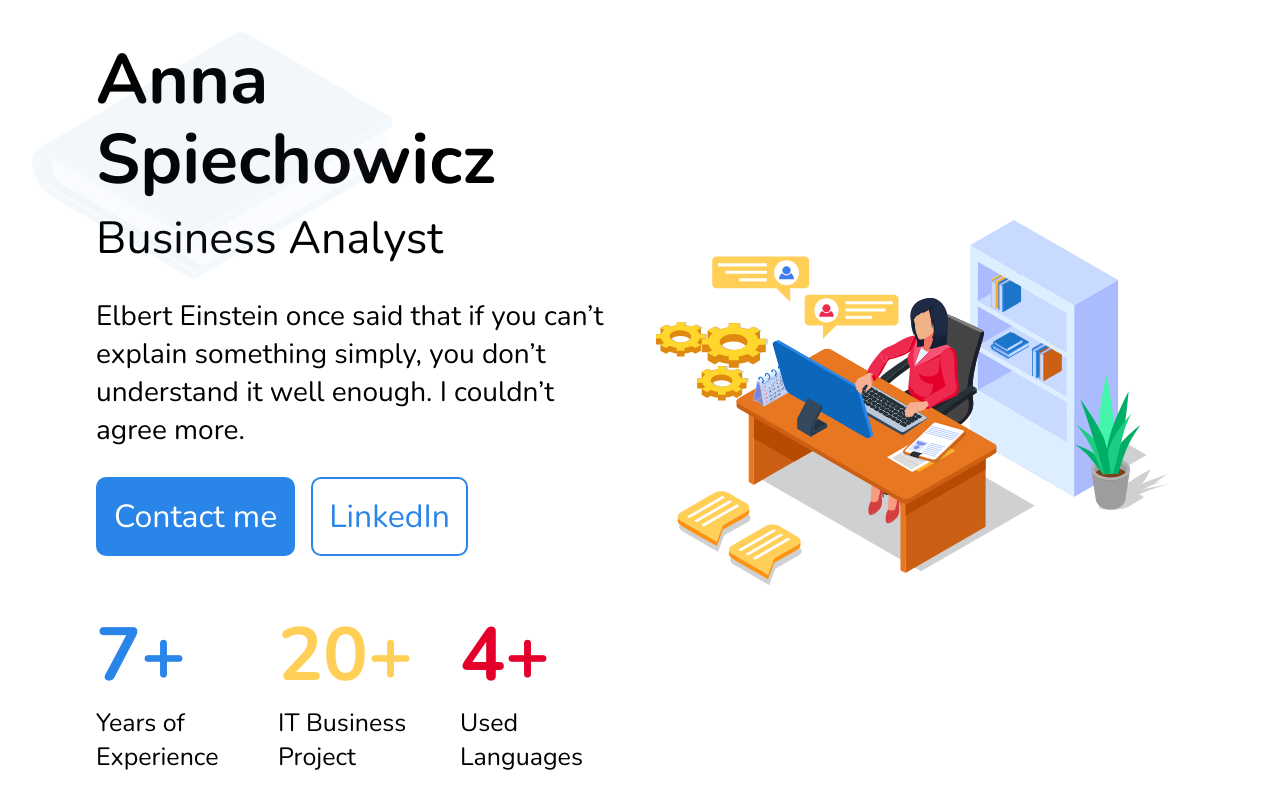
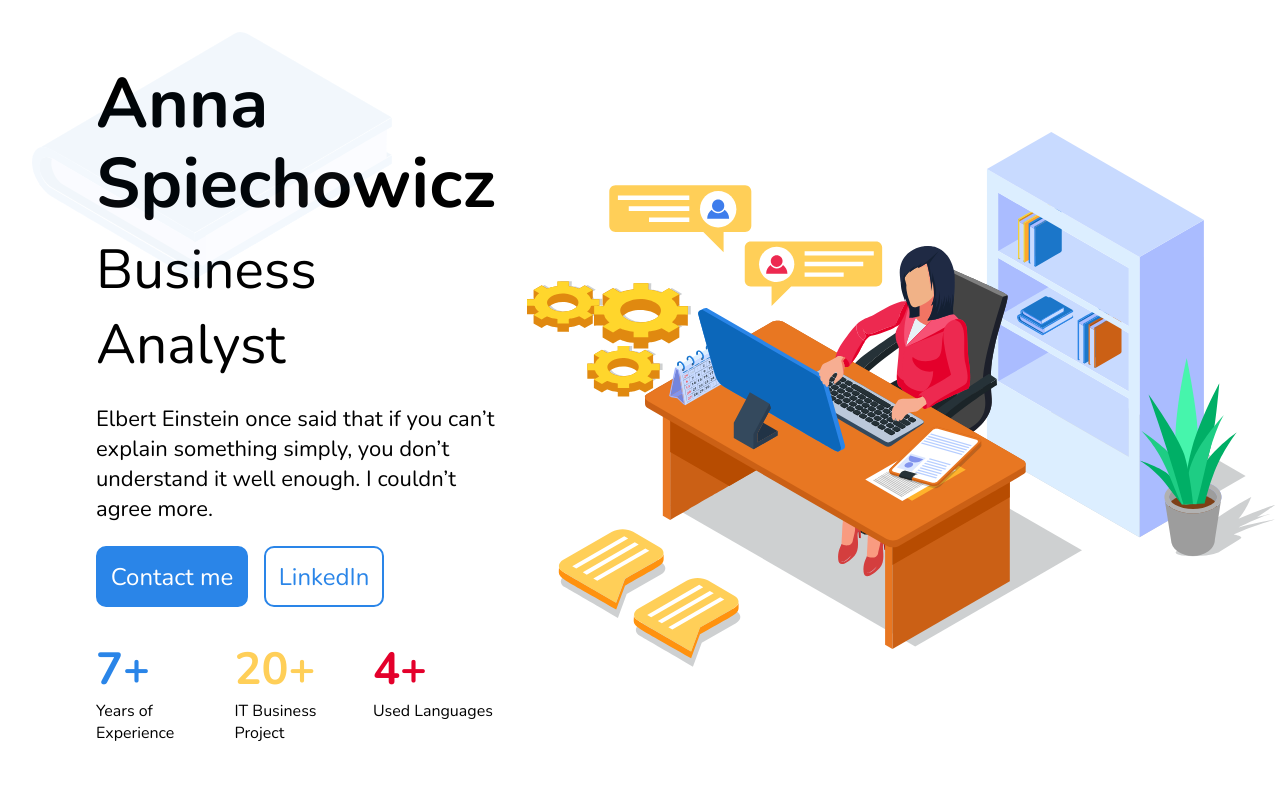
Before and after one commit to MSpiechowicz/annaspiechowicz.com, a React (Vite) app: page / in a window 1280 px wide. Built offline with nearby package versions, Linux system fonts and the light colour scheme.

Commit message:
cleaning styles

```diff
--- a/src/styles/AppBook.scss
+++ b/src/styles/AppBook.scss
@@ -4,18 +4,24 @@
   left: 2rem;
 
   img {
-    width: 320px;
+    width: 250px;
   }
 
   @media screen and (min-width: 768px) {
     img {
+      width: 280px;
+    }
+  }
+
+  @media screen and (min-width: 990px) {
+    img {
+      width: 320px;
+    }
+  }
+
+  @media screen and (min-width: 1200px) {
+    img {
       width: 360px;
     }
   }
-
-  @media screen and (min-width: 1296px) {
-    img {
-      width: 400px;
-    }
-  }
 }
--- a/src/styles/AppButton.scss
+++ b/src/styles/AppButton.scss
@@ -15,8 +15,8 @@
 }
 
 .app__button {
-  font-size: 25px;
-  padding: 1rem;
+  font-size: 16px;
+  padding: .5rem;
   display: flex;
   justify-content: center;
   align-items: center;
@@ -39,13 +39,12 @@
     }
   }
 
-  @media screen and (min-width: 769px) {
-    font-size: 32px;
-    padding: 1rem;
+  @media screen and (min-width: 768px) {
+    font-size: 20px;
+    padding: .8rem;
   }
 
-  @media screen and (orientation: landscape) {
-    font-size: 32px;
-    padding: 1rem;
+  @media screen and (min-width: 990px) {
+    font-size: 24px;
   }
 }
--- a/src/styles/AppExperience.scss
+++ b/src/styles/AppExperience.scss
@@ -1,19 +1,20 @@
 .app__experience {
   display: grid;
-  grid-template-columns: repeat(2, 1fr);
+  grid-template-columns: repeat(3, 1fr);
+  width: fit-content;
   gap: 1rem;
-  margin-top: 3rem;
+  margin-top: 2rem;
 
   &__item {
     h3 {
-      font-size: 75px;
+      font-size: 30px;
       margin: 0;
     }
 
     p {
       margin: 0;
-      font-size: 25px;
-      max-width: 10ch;
+      font-size: 10px;
+      max-width: 15ch;
     }
   }
 
@@ -30,20 +31,38 @@
   }
 
   @media screen and (min-width: 540px) {
-    gap: 2rem;
-    grid-template-columns: repeat(3, 1fr);
-    width: fit-content;
+    &__item {
+      h3 {
+        font-size: 35px;
+      }
+
+      p {
+        font-size: 12px;
+      }
+    }
   }
 
-  @media screen and (min-width: 768px) {
-    gap: 2rem;
-    grid-template-columns: repeat(3, 1fr);
-    width: fit-content;
+  @media screen and (min-width: 990px) {
+    &__item {
+      h3 {
+        font-size: 40px;
+      }
+
+      p {
+        font-size: 14px;
+      }
+    }
   }
 
-  @media screen and (orientation: landscape) {
-    gap: 2rem;
-    grid-template-columns: repeat(3, 1fr);
-    width: fit-content;
+  @media screen and (min-width: 1200px) {
+    &__item {
+      h3 {
+        font-size: 45px;
+      }
+
+      p {
+        font-size: 16px;
+      }
+    }
   }
 }
--- a/src/styles/AppGraphic.scss
+++ b/src/styles/AppGraphic.scss
@@ -4,17 +4,15 @@
   width: fit-content;
 
   img {
-    width: 312px;
-  }
-
-  @media screen and (min-width: 672px) {
-    img {
-      width: 496px;
-    }
+    width: 250px;
   }
 
   @media screen and (min-width: 768px) {
     padding-left: 4rem;
+
+    img {
+      width: 350px;
+    }
   }
 
   @media screen and (min-width: 990px) {
@@ -22,13 +20,13 @@
     padding-right: 4rem;
 
     img {
-      width: 512px;
+      width: 450px;
     }
   }
 
-  @media screen and (min-width: 1296px) {
+  @media screen and (min-width: 1200px) {
     img {
-      width: 820px;
+      width: 750px;
     }
   }
 }
--- a/src/styles/AppMotto.scss
+++ b/src/styles/AppMotto.scss
@@ -2,21 +2,29 @@
   width: fit-content;
 
   p {
-    font-size: 22px;
-    max-width: 25ch;
+    font-size: 16px;
+    max-width: 36ch;
   }
 
-  @media screen and (min-width: 769px) {
+  @media screen and (min-width: 768px) {
     p {
-      font-size: 32px;
-      max-width: 35ch;
+      font-size: 18px;
+      max-width: 38ch;
     }
   }
 
-  @media screen and (orientation: landscape) {
+  @media screen and (min-width: 990px) {
     p {
-      font-size: 28px;
-      max-width: 35ch;
+      font-size: 20px;
+      max-width: 40ch;
+    }
+
+  }
+
+  @media screen and (min-width: 1200px) {
+    p {
+      font-size: 22px;
+      max-width: 42ch;
     }
   }
 }
--- a/src/styles/AppTitle.scss
+++ b/src/styles/AppTitle.scss
@@ -2,7 +2,7 @@
   width: fit-content;
 
   h1 {
-    font-size: 55px;
+    font-size: 40px;
     margin: 0;
   }
 
@@ -11,28 +11,38 @@
   }
 
   h2 {
-    font-size: 35px;
+    font-size: 25px;
     font-weight: 400;
     margin: 0;
   }
 
-  @media screen and (min-width: 769px) {
+  @media screen and (min-width: 768px) {
     h1 {
-      font-size: 85px;
+      font-size: 50px;
+    }
+
+    h2 {
+      font-size: 35px;
+    }
+  }
+
+  @media screen and (min-width: 990px) {
+    h1 {
+      font-size: 60px;
+    }
+
+    h2 {
+      font-size: 45px;
+    }
+  }
+
+  @media screen and (min-width: 1200px) {
+    h1 {
+      font-size: 70px;
     }
 
     h2 {
       font-size: 55px;
     }
   }
-
-  @media screen and (orientation: landscape) {
-    h1 {
-      font-size: 70px;
-    }
-
-    h2 {
-      font-size: 45px;
-    }
-  }
 }
```
